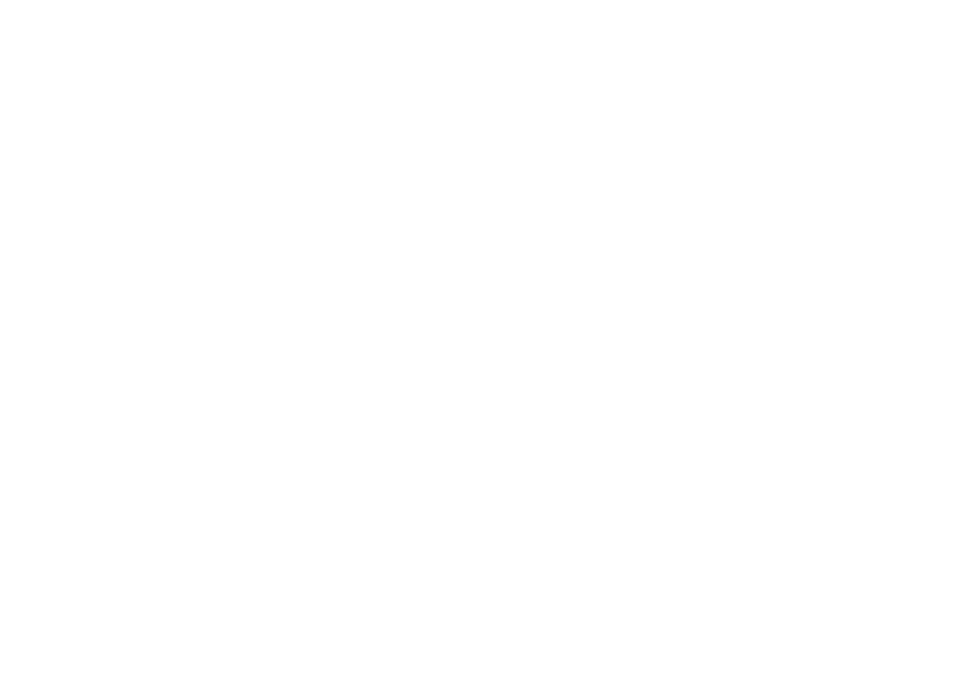
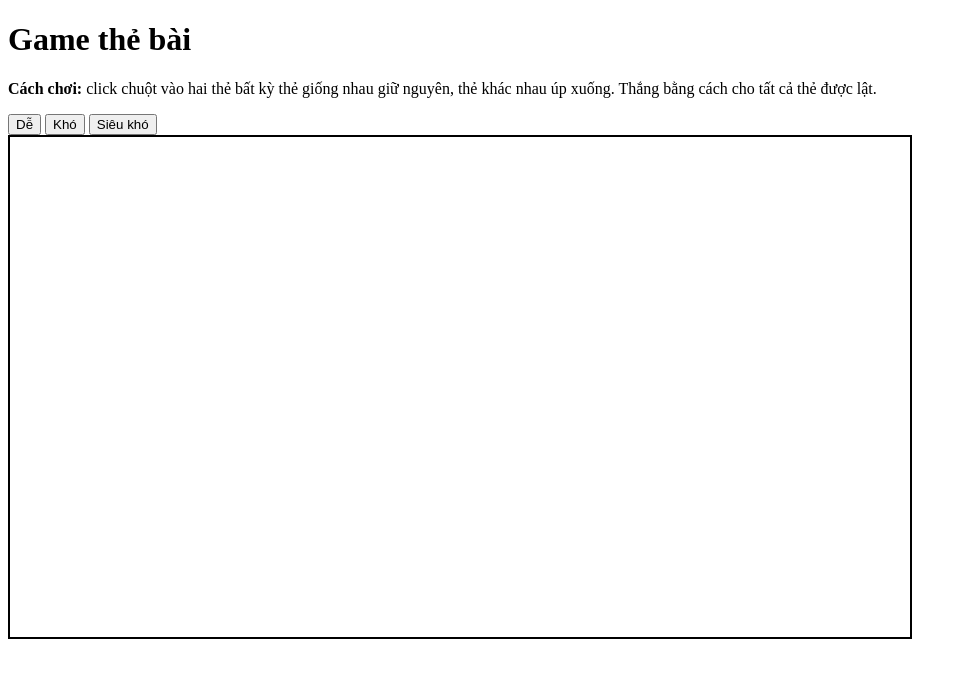
Before and after one commit to daudangvua/Case_study, a plain HTML site: page index.html in a window 1280 px wide. Shown: the whole page, without its empty margins (0-967 px from the left). Drawn offline with Linux system fonts and the light colour scheme.

Commit message:
add khung

```diff
--- a/body.css
+++ b/body.css
@@ -0,0 +1,6 @@
+canvas {
+    border: 2px solid black;
+    display: block;
+    width: 900px;
+    height: 500px;
+}
--- /dev/null
+++ b/cardEasy.js
@@ -0,0 +1,68 @@
+const canvas = document.getElementById('memoryGame');
+document.body.appendChild(canvas);
+const ctx = canvas.getContext("2d");
+let cols = 3;
+let rows = 2;
+let imgAmount= cols*rows/2
+let cards = [];
+let newCard =[]
+function setLevel(button) {
+    let level = button.value;
+    console.log(level);
+    if(level == 'easy') {
+        cols = 3;
+        rows = 2;
+        let imgAmount = cols * rows / 2
+        setImgList()
+    }
+}
+let img = document.getElementById("image");
+function setImgList() {
+    cards =[];
+    let id=0;
+    // ảnh trong mảng
+    for(let i=0;i<rows;i++) {
+        for(let j=0;j<cols; j++) {
+            cards.push(`${id}.jpg`)
+            id+=1;
+            if(id == imgAmount) id=0;
+        }
+    }
+    // đổi thứ tự ngẫu nhiên
+    cards.sort(function() {
+        return Math.random() - 0.5
+    });
+    console.log(cards);
+}
+function defaultCard() {
+    newCard = [];
+    for (let i = 0; i < rows; i++) {
+        for (let j = 0; j < cols; j++) {
+            newCard.push(false);
+        }
+    }
+}
+setImgList();
+// cho thẻ vào canvas
+// function displayOnCanvas() {
+//     canvas.width = cols * 100;
+//     canvas.height = rows * 100;
+//
+//     let imgWidth = 100;
+//     let imgHeight = 100;
+//
+//     for (let i = 0; i < rows; i++) {
+//         for (let j = 0; j < cols; j++) {
+//             let img = new Image();
+//             img.src = "image/" + cards[i * cols + j];
+//             img.onload = (function(x, y) {
+//                 return function() {
+//                     ctx.drawImage(img, x * imgWidth, y * imgHeight, imgWidth, imgHeight);
+//                 };
+//             })(j, i); // Closure để giữ giá trị j, i
+//         }
+//     }
+// }
+
+
+// displayOnCanvas();
--- a/index.html
+++ b/index.html
@@ -3,8 +3,15 @@
 <head>
     <meta charset="UTF-8">
     <title>Memory car game</title>
+    <link rel="stylesheet" href="body.css">
 </head>
 <body>
-
+<h1>Game thẻ bài</h1>
+<p><b>Cách chơi:</b> click chuột vào hai thẻ bất kỳ thẻ giống nhau giữ nguyên, thẻ khác nhau úp xuống. Thắng bằng cách cho tất cả thẻ được lật.</p>
+<button value="easy" onclick="setLevel(this)">Dễ</button>
+<button onclick="setLevel(this)">Khó</button>
+<button onclick="setLevel(this)">Siêu khó</button>
+<canvas id="memoryGame"></canvas>
+<script src="cardEasy.js"></script>
 </body>
 </html>
```
Also changed, not shown: card.js (deleted, +0 -13 lines), image/19.jpg (deleted).
